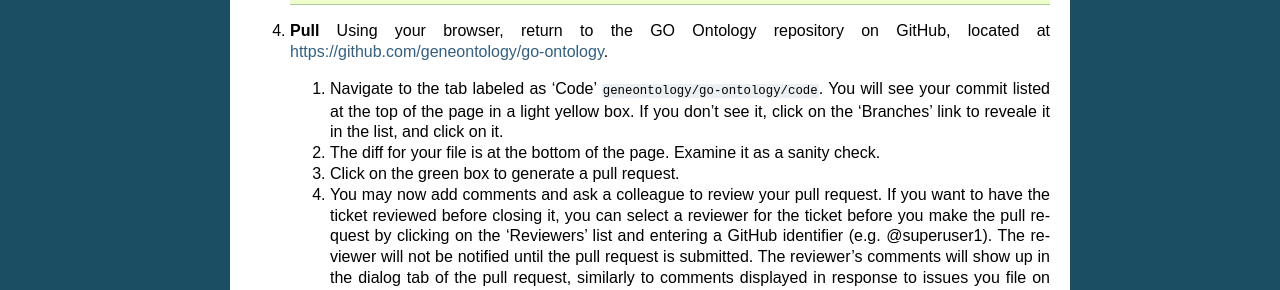
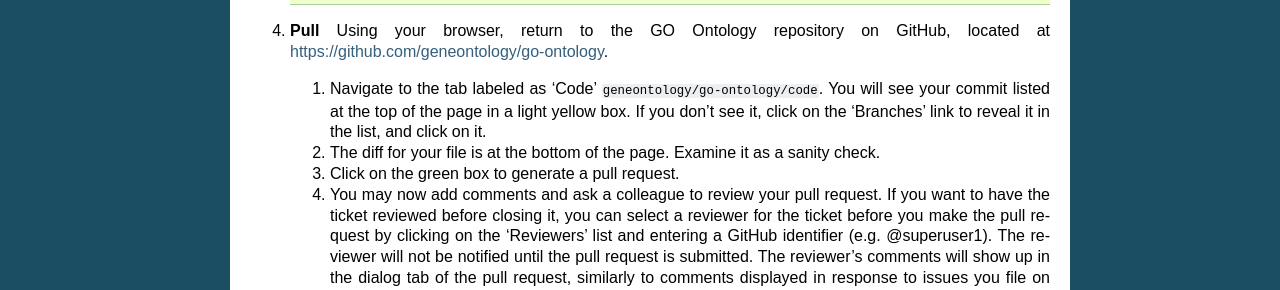
Before and after one commit to geneontology/go-ontology, a Sphinx documentation site: the page built from docs/DailyWorkflow.md, in a window 1280 px wide and 900 px high, scrolled down 2525 px. Shown: the part 204-494 px from the top of the window. Built offline with Sphinx 7.4.7, drawn with Linux system fonts in a browser that asks for light colours.

Commit message:
Fixed typo.

````diff
--- a/docs/DailyWorkflow.md
+++ b/docs/DailyWorkflow.md
@@ -113,7 +113,7 @@ Fast-forward
             ~/repos/go-ontology/src/ontology(issue-13390) $
 
 4. **Pull** Using your browser, return to the GO Ontology repository on GitHub, located at [https://github.com/geneontology/go-ontology](https://github.com/geneontology/go-ontology).
-    1. Navigate to the tab labeled as 'Code' ```geneontology/go-ontology/code```. You will see your commit listed at the top of the page in a light yellow box. If you don’t see it, click on the 'Branches' link to reveale it in the list, and click on it.
+    1. Navigate to the tab labeled as 'Code' ```geneontology/go-ontology/code```. You will see your commit listed at the top of the page in a light yellow box. If you don’t see it, click on the 'Branches' link to reveal it in the list, and click on it.
 
     2. The diff for your file is at the bottom of the page. Examine it as a sanity check.
 
````
